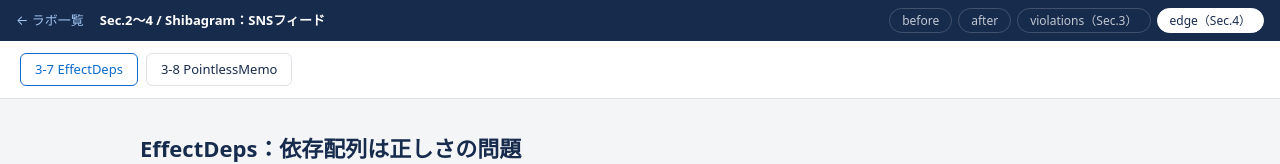
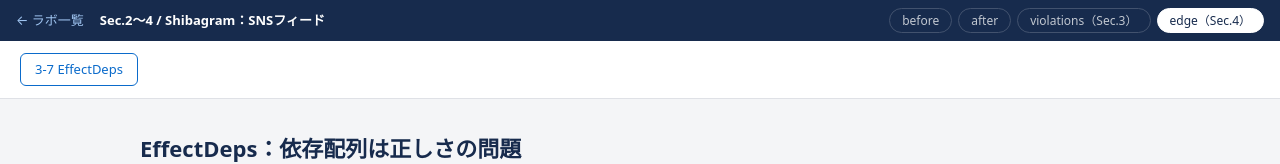
Before and after one commit to kurushiba/react-perf-lab, a React (Vite) app: page /labs/02-feed/edge in a window 1280 px wide. Shown: the top 164 px of the page. Built offline with nearby package versions, Linux system fonts and the light colour scheme.

Commit message:
modify edge

```diff
--- a/src/labs/02-feed/edge/index.tsx
+++ b/src/labs/02-feed/edge/index.tsx
@@ -1,17 +1,15 @@
 import { useState } from 'react'
 import EffectDeps from './EffectDeps'
-import PointlessMemo from './PointlessMemo'
 
 /**
- * Sec.3 の `3-7`・`3-8`「手動メモ化をどう扱うか」の2例。
- * どちらも Rules of React には違反していない。それでも手動の判断が要る。
+ * Sec.3 の `3-7`「手動メモ化をどう扱うか」の例。
+ * Rules of React には違反していない。それでも手動の判断が要る。
  *
- * `HeavyCompute.tsx` / `heavy-data.ts` / `SlowStill.tsx` は残置しているが、
- * 旧 `4-3`・`4-4` の廃止により講座では使わないのでタブには出さない。
+ * `HeavyCompute.tsx` / `heavy-data.ts` / `SlowStill.tsx` / `PointlessMemo.tsx` は残置しているが、
+ * 旧 `4-3`・`4-4`・`3-8` の廃止により講座では使わないのでタブには出さない。
  */
 const DEMOS = [
   { id: 'effect-deps', label: '3-7 EffectDeps', Component: EffectDeps },
-  { id: 'pointless-memo', label: '3-8 PointlessMemo', Component: PointlessMemo },
 ] as const
 
 export default function EdgeLab() {
```
